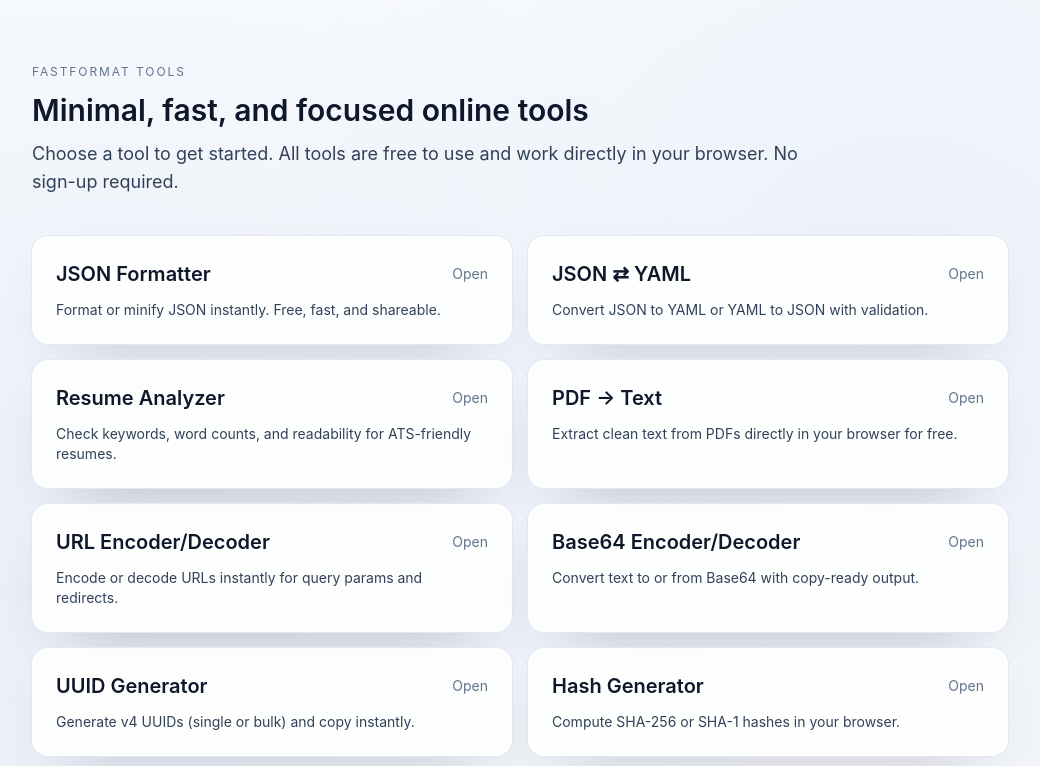
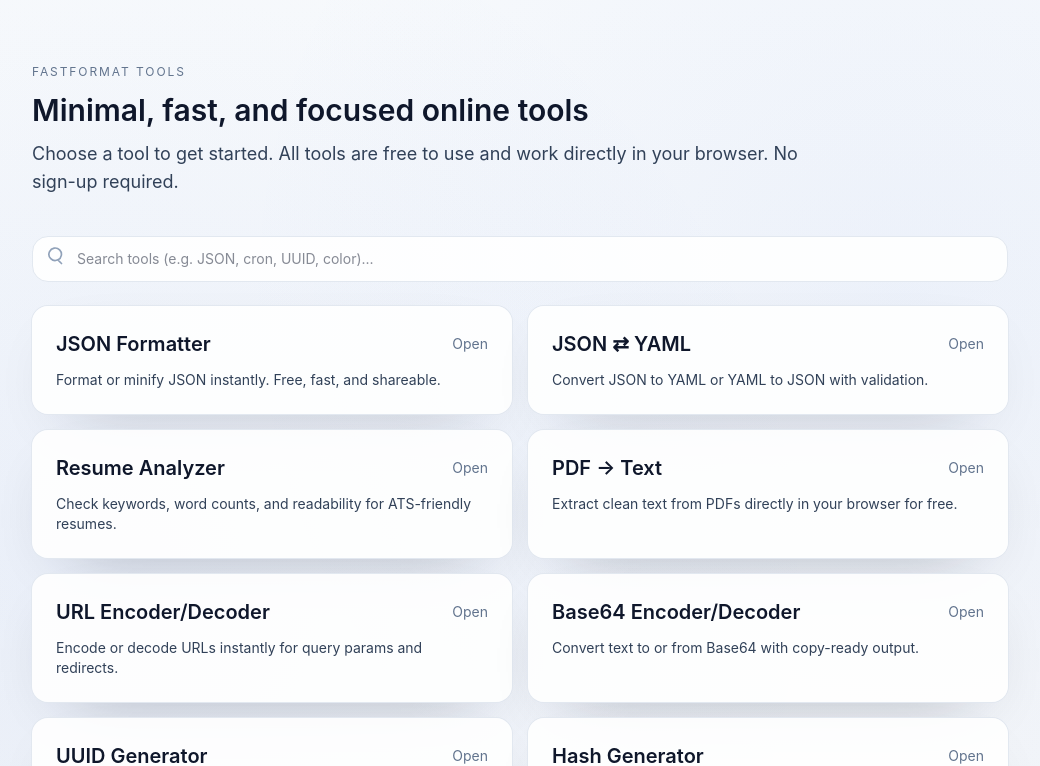
Before and after one commit to ChainPix/custom-website, a Next.js app: page / in a window 1280 px wide. Shown: the top 766 px of the page, without its empty margins (120-1160 px from the left). Built offline with nearby package versions, Linux system fonts and the light colour scheme; no server answers.

Commit message:
Add search bar

```diff
--- a/app/page.tsx
+++ b/app/page.tsx
@@ -1,4 +1,4 @@
-import Link from "next/link";
+import ToolGrid from "@/components/tool-grid";
 
 const tools = [
   {
@@ -214,21 +214,7 @@ export default function Home() {
         </p>
       </header>
 
-      <section className="grid gap-4 sm:grid-cols-2">
-        {tools.map((tool) => (
-          <Link
-            key={tool.slug}
-            href={tool.slug}
-            className="flex flex-col gap-3 rounded-2xl bg-white/90 p-6 shadow-[var(--shadow-soft)] ring-1 ring-slate-200 transition hover:-translate-y-1"
-          >
-            <div className="flex items-center justify-between">
-              <h2 className="text-xl font-semibold text-slate-900">{tool.title}</h2>
-              <span className="text-sm text-slate-500">Open</span>
-            </div>
-            <p className="text-sm text-slate-700">{tool.description}</p>
-          </Link>
-        ))}
-      </section>
+      <ToolGrid list={tools} />
     </main>
   );
 }
--- /dev/null
+++ b/components/tool-grid.tsx
@@ -0,0 +1,66 @@
+"use client";
+
+import React from "react";
+import Link from "next/link";
+
+export type Tool = {
+  slug: string;
+  title: string;
+  description: string;
+};
+
+function normalize(text: string) {
+  return text.toLowerCase();
+}
+
+function matches(tool: Tool, term: string) {
+  const haystack = `${tool.title} ${tool.description}`.toLowerCase();
+  return haystack.includes(term);
+}
+
+export default function ToolGrid({ list }: { list: Tool[] }) {
+  const [query, setQuery] = React.useState("");
+  const term = normalize(query.trim());
+  const filtered = term ? list.filter((tool) => matches(tool, term)) : list;
+
+  return (
+    <div className="flex flex-col gap-6">
+      <div className="relative">
+        <input
+          aria-label="Search tools"
+          placeholder="Search tools (e.g. JSON, cron, UUID, color)..."
+          value={query}
+          onChange={(e) => setQuery(e.target.value)}
+          className="w-full rounded-2xl border border-slate-200 bg-white/90 px-4 py-3 pl-11 text-sm text-slate-900 shadow-[var(--shadow-soft)] outline-none ring-offset-0 transition focus:border-slate-400 focus:shadow-[0_10px_35px_-25px_rgba(0,0,0,0.35)]"
+        />
+        <div className="pointer-events-none absolute left-3 top-2.5 text-slate-400">
+          <svg xmlns="http://www.w3.org/2000/svg" className="h-5 w-5" fill="none" viewBox="0 0 24 24" stroke="currentColor">
+            <path strokeLinecap="round" strokeLinejoin="round" strokeWidth={2} d="m21 21-4.35-4.35m0 0A7.5 7.5 0 1 0 6.65 6.65a7.5 7.5 0 0 0 9.98 9.98Z" />
+          </svg>
+        </div>
+      </div>
+
+      <section className="grid gap-4 sm:grid-cols-2">
+        {filtered.length === 0 ? (
+          <div className="rounded-2xl border border-dashed border-slate-200 bg-white/80 p-6 text-sm text-slate-600 shadow-[var(--shadow-soft)]">
+            No tools found. Try a different keyword.
+          </div>
+        ) : (
+          filtered.map((tool) => (
+            <Link
+              key={tool.slug}
+              href={tool.slug}
+              className="flex flex-col gap-3 rounded-2xl bg-white/90 p-6 shadow-[var(--shadow-soft)] ring-1 ring-slate-200 transition hover:-translate-y-1"
+            >
+              <div className="flex items-center justify-between">
+                <h2 className="text-xl font-semibold text-slate-900">{tool.title}</h2>
+                <span className="text-sm text-slate-500">Open</span>
+              </div>
+              <p className="text-sm text-slate-700">{tool.description}</p>
+            </Link>
+          ))
+        )}
+      </section>
+    </div>
+  );
+}
```
